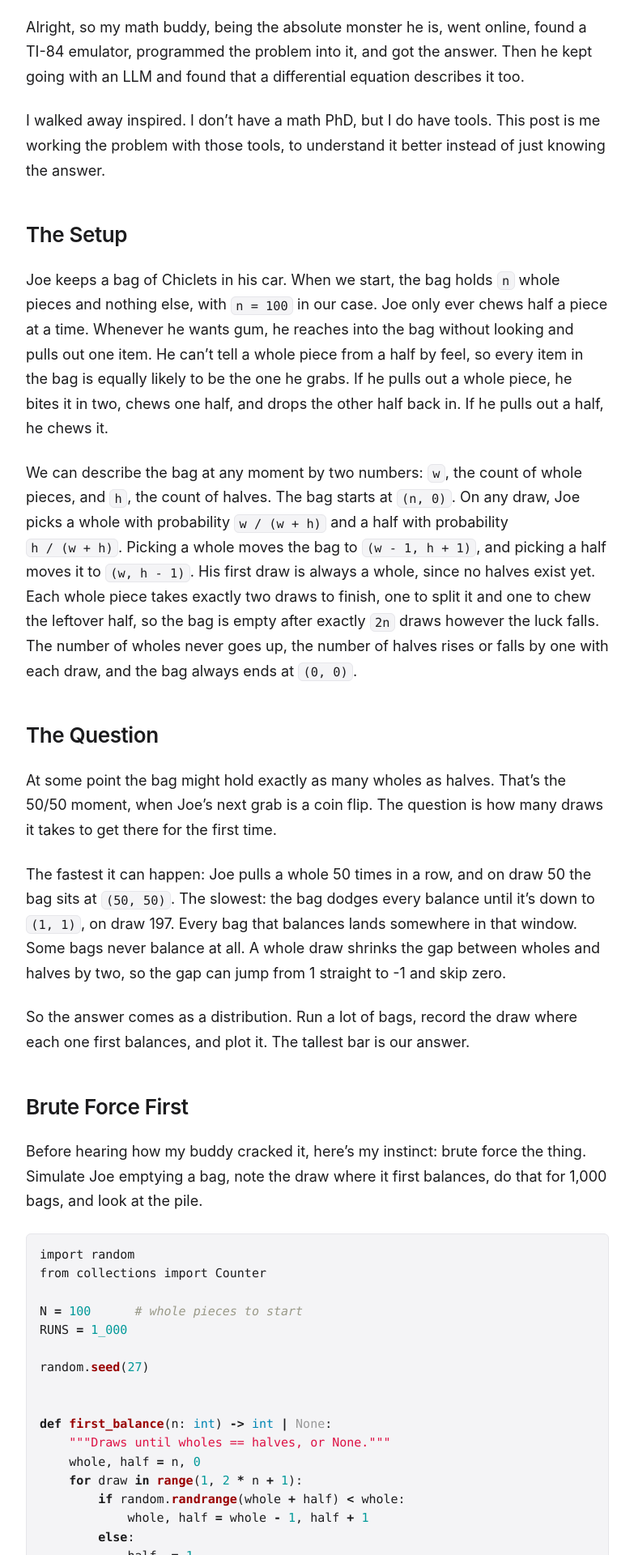
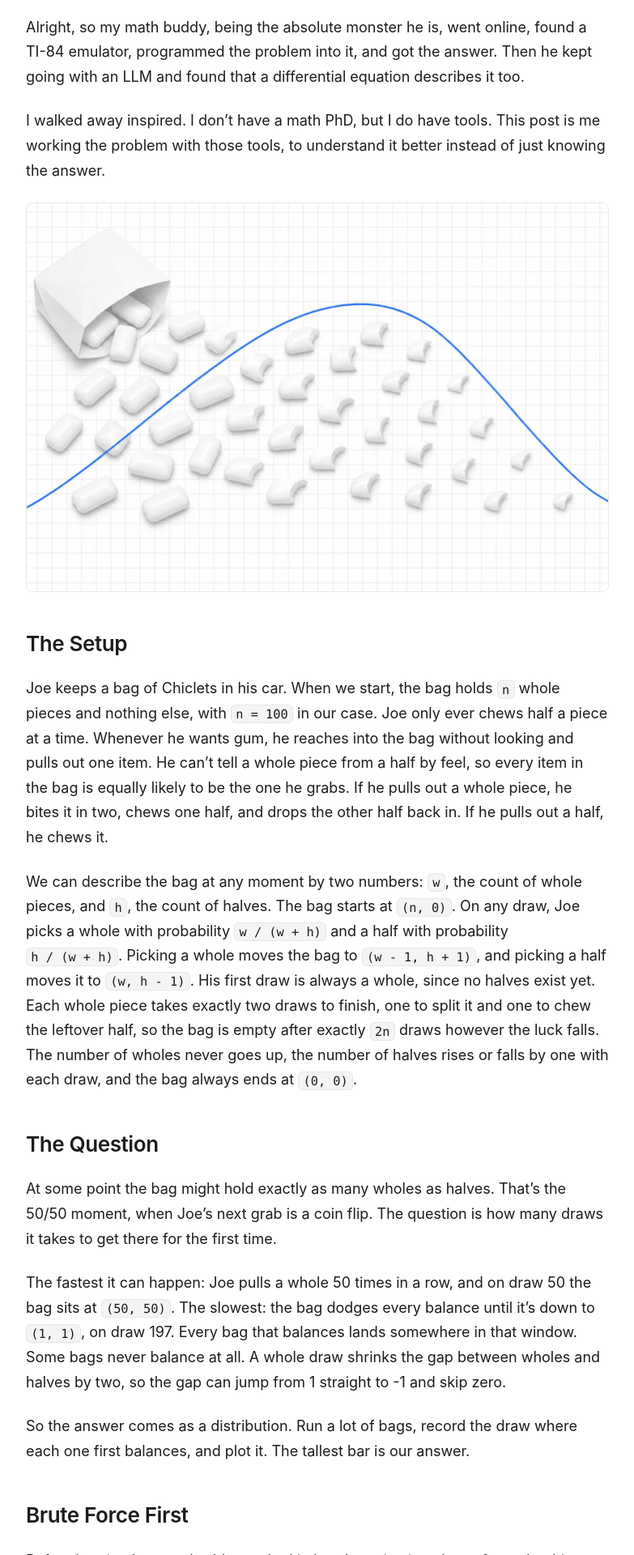
Before and after one commit to SeanPlusPlus/seanplusplus.github.io, a Jekyll site: the page built from _posts/2026-11-27-the-half-chiclet-problem.md, in a window 1280 px wide. Shown: the part 431-2351 px from the top of the page at 81% size, without its empty margins (248-1031 px from the left). Built offline with Jekyll 4.4.1, drawn with Linux system fonts in a browser that asks for light colours.

Commit message:
docs: add hero illustration after the preamble
1440x960 WebP (35 KB) from a 1536x1024 PNG, framed with a hairline
border and rounded corners so it separates from the white page.

Co-Authored-By: Claude Opus 5.5 <noreply@anthropic.com>

```diff
--- a/_posts/2026-11-27-the-half-chiclet-problem.md
+++ b/_posts/2026-11-27-the-half-chiclet-problem.md
@@ -9,6 +9,8 @@ This one came up on vacation this week. A buddy of mine has a math PhD, and his
 Alright, so my math buddy, being the absolute monster he is, went online, found a TI-84 emulator, programmed the problem into it, and got the answer. Then he kept going with an LLM and found that a differential equation describes it too.
 
 I walked away inspired. I don't have a math PhD, but I do have tools. This post is me working the problem with those tools, to understand it better instead of just knowing the answer.
+
+<img src="/images/half-chiclet-problem.webp" width="1440" height="960" alt="A paper pouch spills white gum pieces across graph paper. Whole pieces on the left give way to bitten halves on the right, under a blue curve that rises and falls.">
 
 ## The Setup
 
--- a/css/main.css
+++ b/css/main.css
@@ -247,7 +247,14 @@ a:hover { text-decoration: underline; text-underline-offset: 3px; }
   margin: 40px 0;
 }
 
-.post-content img { max-width: 100%; height: auto; }
+.post-content img {
+  display: block;
+  box-sizing: border-box;
+  max-width: 100%;
+  height: auto;
+  border: 1px solid var(--rule);
+  border-radius: 8px;
+}
 
 .post-content ul,
 .post-content ol { padding-left: 20px; }
```
Also changed, not shown: images/half-chiclet-problem.webp (added).
